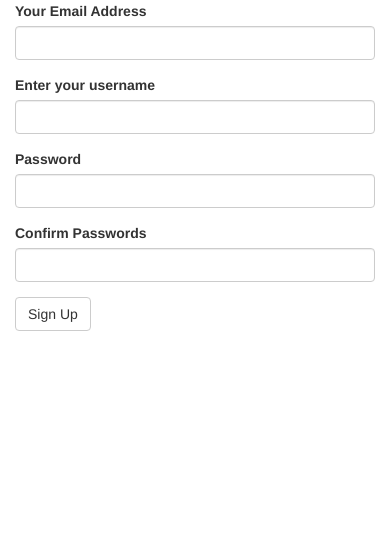
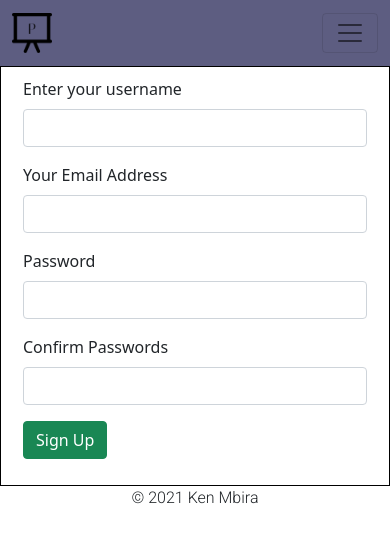
Before and after one commit to Ken-mbira/PITCH_ARENA, a Flask app: page /authentication/register in a window 390 px wide. Shown: the top 543 px of the page. Run offline with Flask 2, Linux system fonts and the light colour scheme; some libraries are stand-ins or nearby versions.

Commit message:
modify the registration form

```diff
--- a/app/auth/views.py
+++ b/app/auth/views.py
@@ -26,7 +26,7 @@ def register():
         db.session.add(user)
         db.session.commit()
         return redirect(url_for('auth.login'))
-    return render_template('auth/register.html',registration_form = form)
+    return render_template('auth/register.html',form = form)
 
 @auth.route('/logout')
 @login_required
--- a/app/templates/auth/register.html
+++ b/app/templates/auth/register.html
@@ -1,14 +1,25 @@
-{% extends 'bootstrap/base.html'%}{% import 'bootstrap/wtf.html' as wtf%} {% block content %}
-<div class="container">
-    <div class="row">
-        <div class="col-md-2"> </div>
-        <div class="col-md-8">
+{% extends 'base.html'%}{% block content %}
+<div class="container" style="border:solid black 1px; padding: 10px;">
+    <form class="container-fluid" method="POST">
+        {{ form.hidden_tag()}}
+        <div class="mb-3">
+            {{ form.username.label(class="form-label")}}{{ form.username(class="form-control")}}
+        </div>
+        <div class="mb-3">
+            {{ form.email.label(class="form-label")}}{{ form.email(class="form-control")}}
+        </div>
+        <div class="mb-3">
+            {{ form.password.label(class="form-label")}}{{ form.password(class="form-control")}}
+        </div>
+        <div class="mb-3">
+            {{ form.password_confirm.label(class="form-label")}}{{ form.password_confirm(class="form-control")}}
+        </div>
+        <div class="mb-3">
+            {{ form.submit(class="btn btn-success")}}
+        </div>
 
-            {{wtf.quick_form(registration_form)}}
 
-        </div>
-        <div class="col-md-2"></div>
-    </div>
+    </form>
 </div>
 
 {% endblock%}
```
Also changed, not shown: migrations/versions/9c94156375c5_change_the_comment_table_to_only_have_.py (added, +28 -0 lines).
